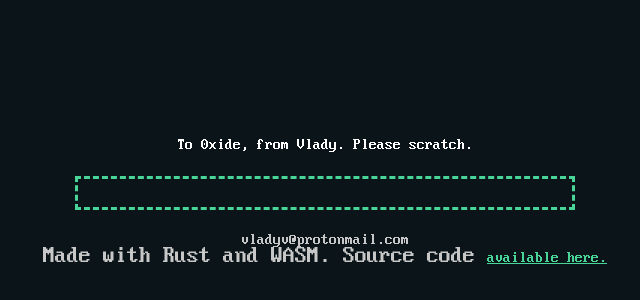
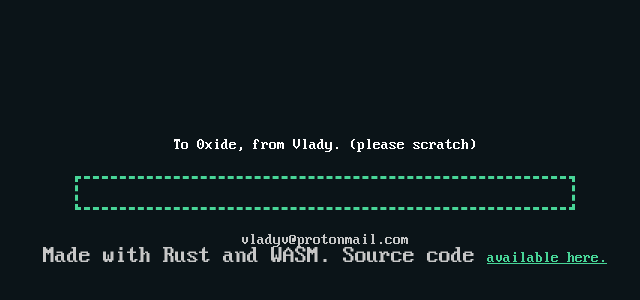
Before and after one commit to vladinator1000/ox, a website: page static/index.html in a window 1280 px wide. Shown: the part 212-512 px from the top of the page, 315-955 px from the left. Drawn offline with Linux system fonts and the light colour scheme; files that its build step writes are made by us from their sources; files whose address does not match are found by name.

Commit message:
update note

```diff
--- a/static/index.html
+++ b/static/index.html
@@ -82,7 +82,7 @@
   <body>
     <noscript>This page contains WebAssembly and JavaScript, please enable JavaScript in your browser.</noscript>
     <div class="container">
-      <span class="greeting no-user-select">To 0xide, from Vlady. Please scratch.</span>
+      <span class="greeting no-user-select">To 0xide, from Vlady. (please scratch)</span>
       <p id="card" class="no-user-select"></p>
       <span class="hint">vladyv@protonmail.com</span>
       <span>
```
